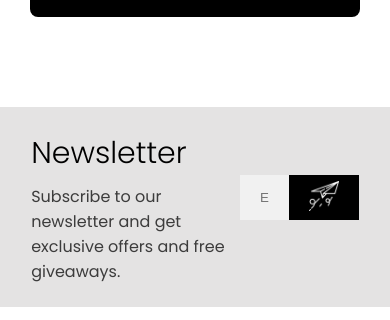
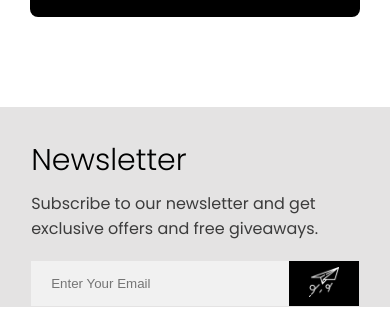
Before and after one commit to Egobite/7kClothingStore, a plain HTML site: page index.html in a window 390 px wide. Shown: the part 4616-4936 px from the top of the page. Drawn offline with nearby package versions, Linux system fonts and the light colour scheme.

Commit message:
updated newsletter

```diff
--- a/style/main.css
+++ b/style/main.css
@@ -942,6 +942,14 @@ body.showCart .cart-section {
         padding: 10px;
         width: 120px;
     }
+    .news{
+
+        flex-direction: column;
+    }
+    .news .Subscribe-form {
+
+        margin-top: 20px;
+    }
 
     @keyframes continuousSlideLeft {
 
```
